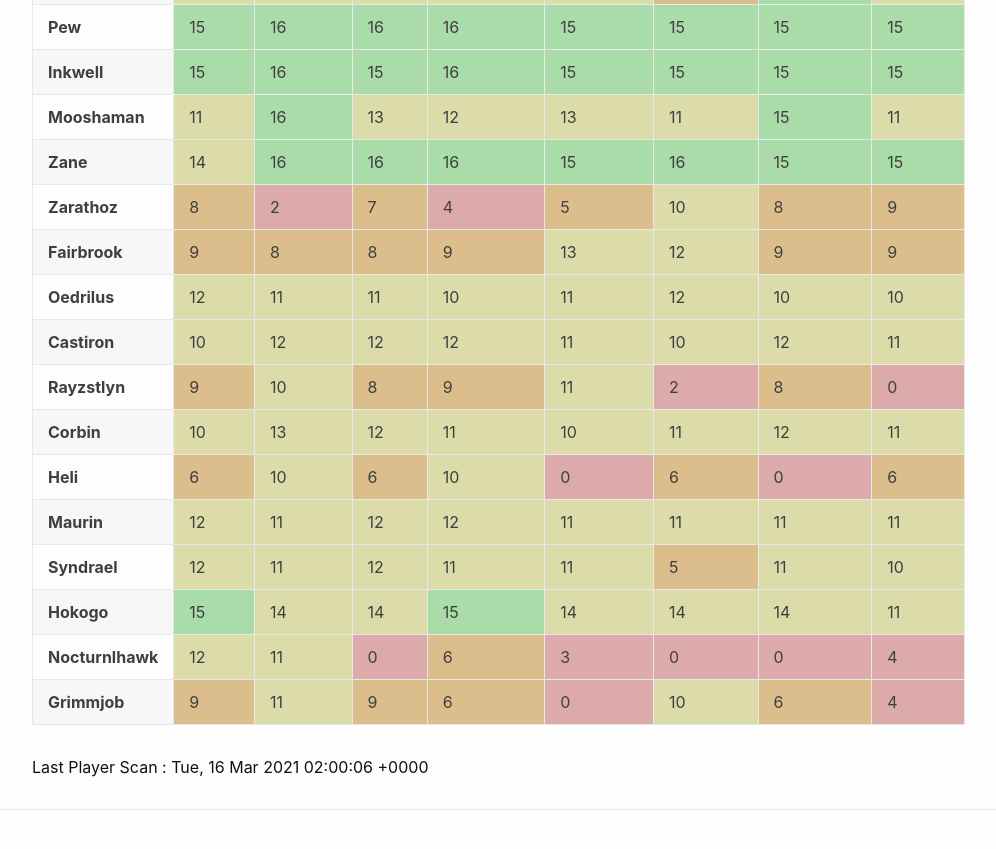
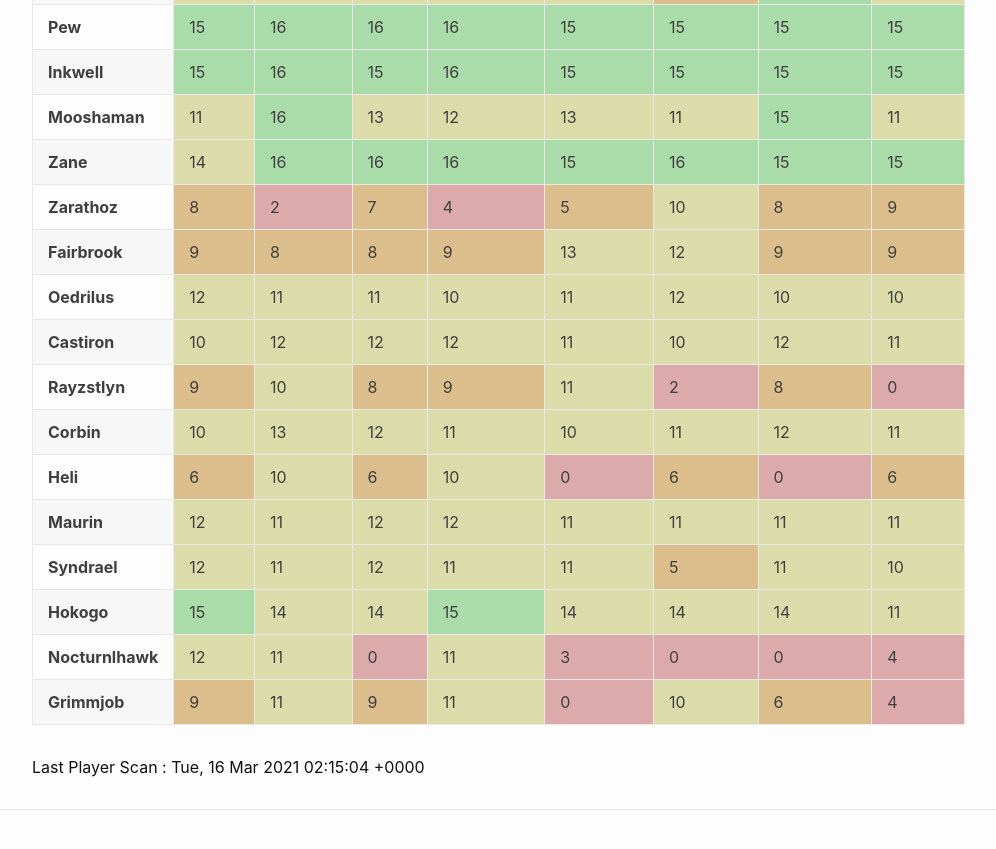
Before and after one commit to eldertribunal/keystonetracker, a Jekyll site: the page built from players.md, in a window 1280 px wide and 900 px high, scrolled down 706 px. Shown: the top 849 px of the window, without its empty margins (126-1122 px from the left). Built offline with Jekyll 4.4.1, drawn with Linux system fonts in a browser that asks for light colours.

Commit message:
auto scan Tue Mar 16 02:15:44 UTC 2021

```diff
--- a/_data/characters.json
+++ b/_data/characters.json
@@ -1414,7 +1414,7 @@
       },
       {
         "name": "Halls of Atonement",
-        "level": 6,
+        "level": 11,
         "id": 378
       },
       {
@@ -1459,7 +1459,7 @@
       },
       {
         "name": "Halls of Atonement",
-        "level": 6,
+        "level": 11,
         "id": 378
       },
       {
--- a/_data/players.json
+++ b/_data/players.json
@@ -1099,7 +1099,7 @@
       },
       {
         "name": "Halls of Atonement",
-        "level": 6,
+        "level": 11,
         "id": 378
       },
       {
@@ -1144,7 +1144,7 @@
       },
       {
         "name": "Halls of Atonement",
-        "level": 6,
+        "level": 11,
         "id": 378
       },
       {
--- a/_data/scanned.json
+++ b/_data/scanned.json
@@ -1,3 +1,3 @@
 {
-  "timestamp": 1615860006
+  "timestamp": 1615860904
 }
```
